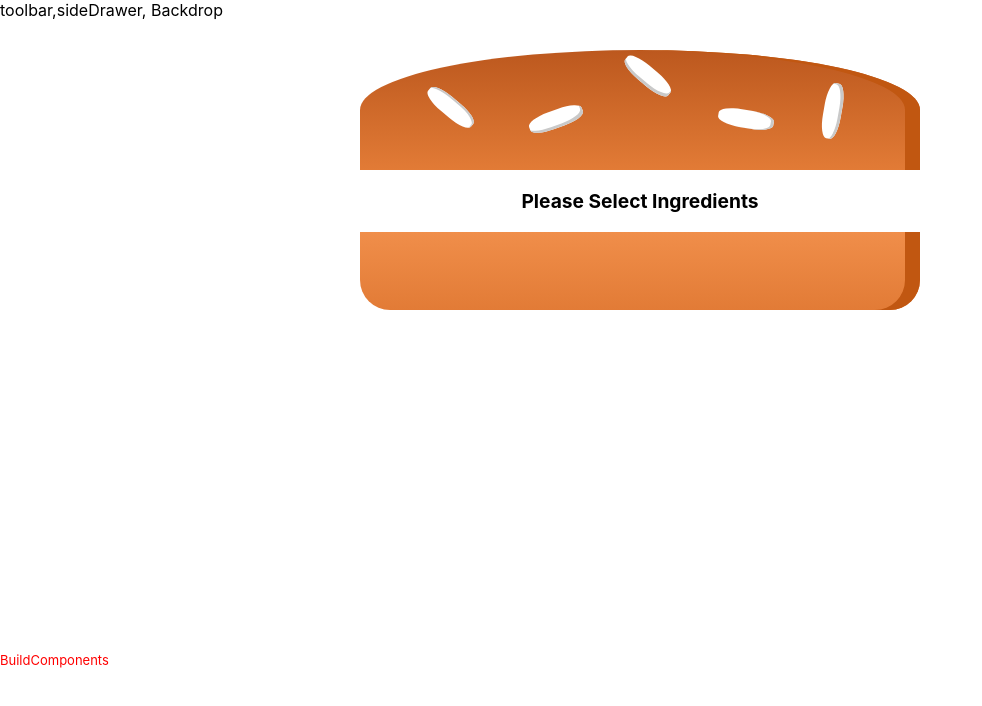
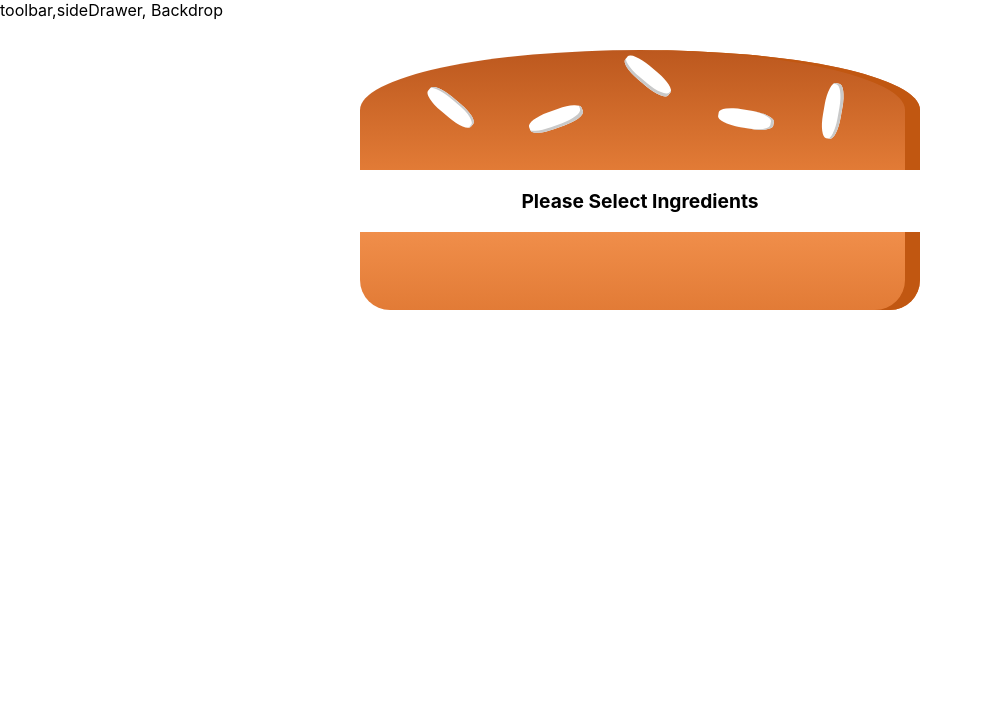
Before and after one commit to Joshy-Jose/Project-Test, a React (Create React App) app: page / in a window 1280 px wide. Shown: the top 706 px of the page, without its empty margins (0-982 px from the left). Built offline with nearby package versions, Linux system fonts and the light colour scheme.

Commit message:
commit third

```diff
--- a/src/containers/BurgerBuilder/BuildComponents.module.css
+++ b/src/containers/BurgerBuilder/BuildComponents.module.css
@@ -1,5 +1,5 @@
 .Content {
     margin-top: 16px;
     font-size: small;
-    color: red;
+    color: white;
 }
```
